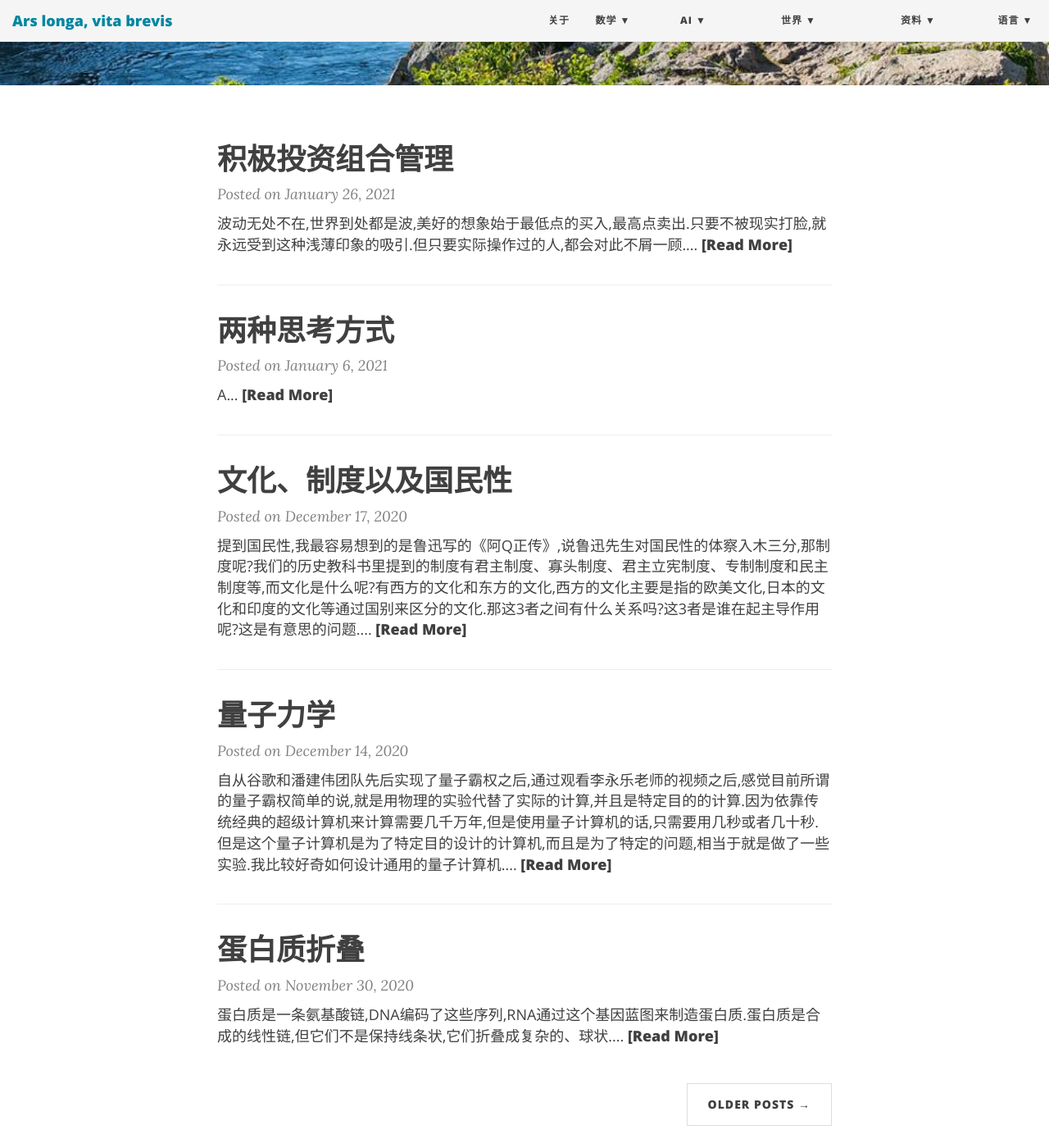
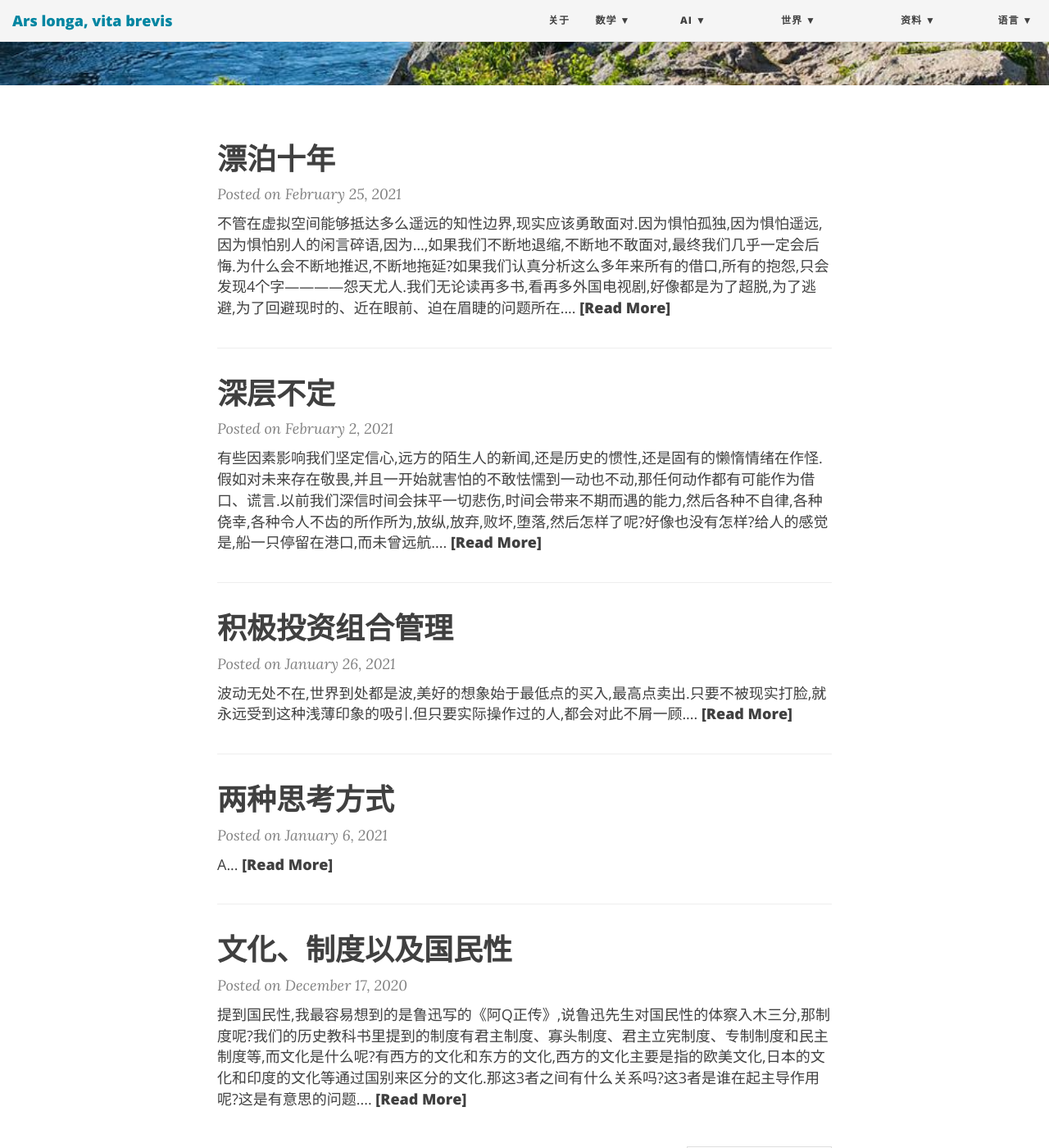
Before and after one commit to ZionPi/zionpi.github.io, a Jekyll site: the page built from index.html, in a window 1280 px wide and 1400 px high, scrolled down 439 px. Shown: the whole window at 82% size. Built offline with Jekyll 4.4.1, drawn with Linux system fonts in a browser that asks for light colours; nearby versions of some CDN libraries; the list of posts is cut into pages by our own code.

Commit message:
add two articles

```diff
--- a/_config.yml
+++ b/_config.yml
@@ -45,6 +45,7 @@ github: [metadata]
 navbar-links:
   关于: "about"
   数学:
+    - 地图: "https://mathmap.quantamagazine.org/map/"
     - 历史: "https://fivebooks.com/best-books/history-mathematics-robin-wilson/"
     - 应用: "https://fivebooks.com/best-books/nicholas-higham-applied-mathematics/"
     - Quals: "mathematics-quals"
--- /dev/null
+++ b/_posts/2021-02-02-deep-uncertain.md
@@ -0,0 +1,5 @@
+---
+layout: post
+title: 深层不定
+---
+有些因素影响我们坚定信心,远方的陌生人的新闻,还是历史的惯性,还是固有的懒惰情绪在作怪.假如对未来存在敬畏,并且一开始就害怕的不敢怯懦到一动也不动,那任何动作都有可能作为借口、谎言.以前我们深信时间会抹平一切悲伤,时间会带来不期而遇的能力,然后各种不自律,各种侥幸,各种令人不齿的所作所为,放纵,放弃,败坏,堕落,然后怎样了呢?好像也没有怎样?给人的感觉是,船一只停留在港口,而未曾远航.
--- /dev/null
+++ b/_posts/2021-02-25-another-move.md
@@ -0,0 +1,5 @@
+---
+layout: post
+title: 漂泊十年
+---
+不管在虚拟空间能够抵达多么遥远的知性边界,现实应该勇敢面对.因为惧怕孤独,因为惧怕遥远,因为惧怕别人的闲言碎语,因为...,如果我们不断地退缩,不断地不敢面对,最终我们几乎一定会后悔.为什么会不断地推迟,不断地拖延?如果我们认真分析这么多年来所有的借口,所有的抱怨,只会发现4个字————怨天尤人.我们无论读再多书,看再多外国电视剧,好像都是为了超脱,为了逃避,为了回避现时的、近在眼前、迫在眉睫的问题所在.
```
